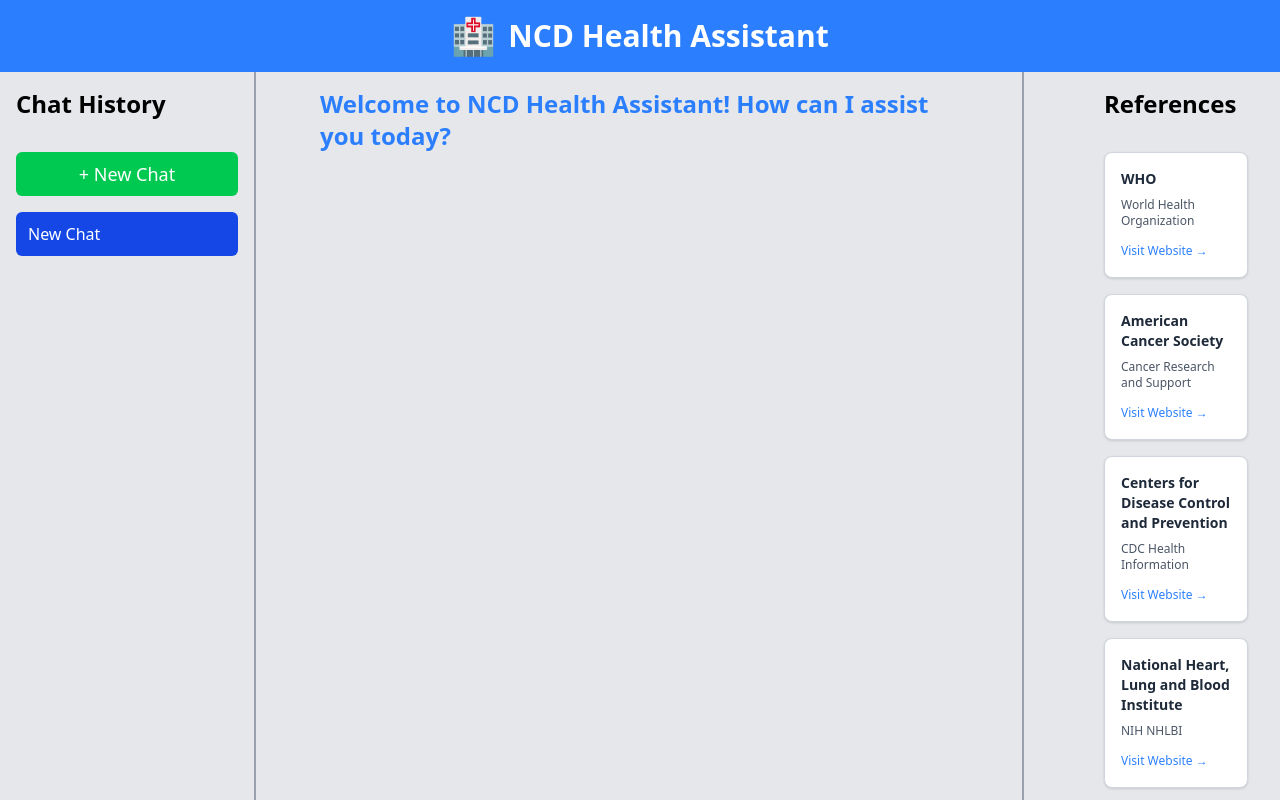
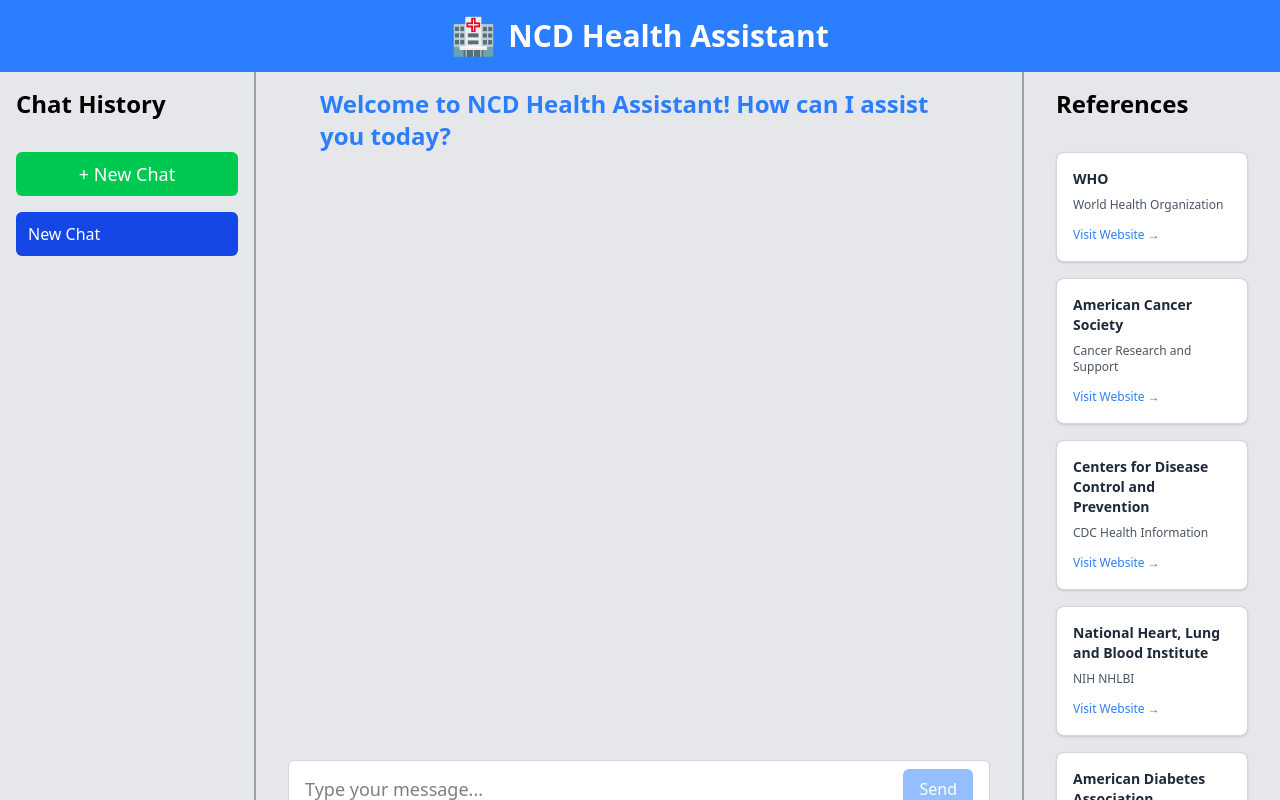
Before and after one commit to dilusha-ola/Rag-chatbot-non-commuinicable-diseases-frontendUI, a React (Vite) app: page / in a window 1280 px wide. Shown: the top 800 px of the page. Built offline with nearby package versions, Linux system fonts and the light colour scheme.

Commit message:
change the padding of reference section

```diff
--- a/src/components/ReferencePanel.tsx
+++ b/src/components/ReferencePanel.tsx
@@ -11,8 +11,8 @@ export default function ReferencePanel({ references, showFixedReferences = true
   const displayReferences = showFixedReferences ? FIXED_REFERENCES : references;
 
   return (
-    <div className="w-1/5 flex flex-col pl-12 overflow-y-auto">
-      <div className="text-2xl font-bold mx-8 my-4 mb-8">References</div>
+    <div className="w-1/5 flex flex-col overflow-y-auto">
+      <div className="text-2xl font-bold px-8 my-4 mb-8">References</div>
 
       <div className="flex flex-col space-y-4 px-8 pb-8">
         {displayReferences.map((ref) => (
```
